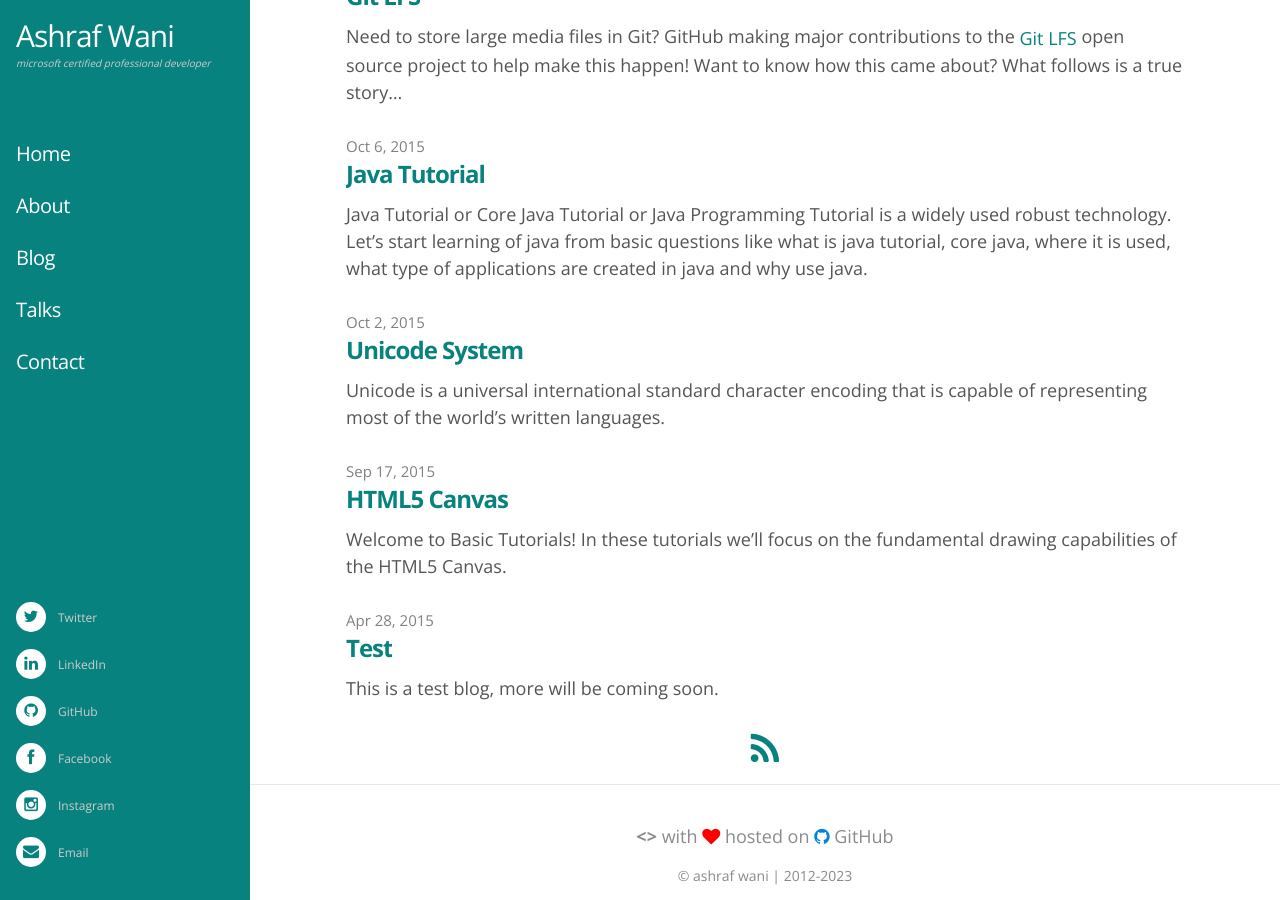
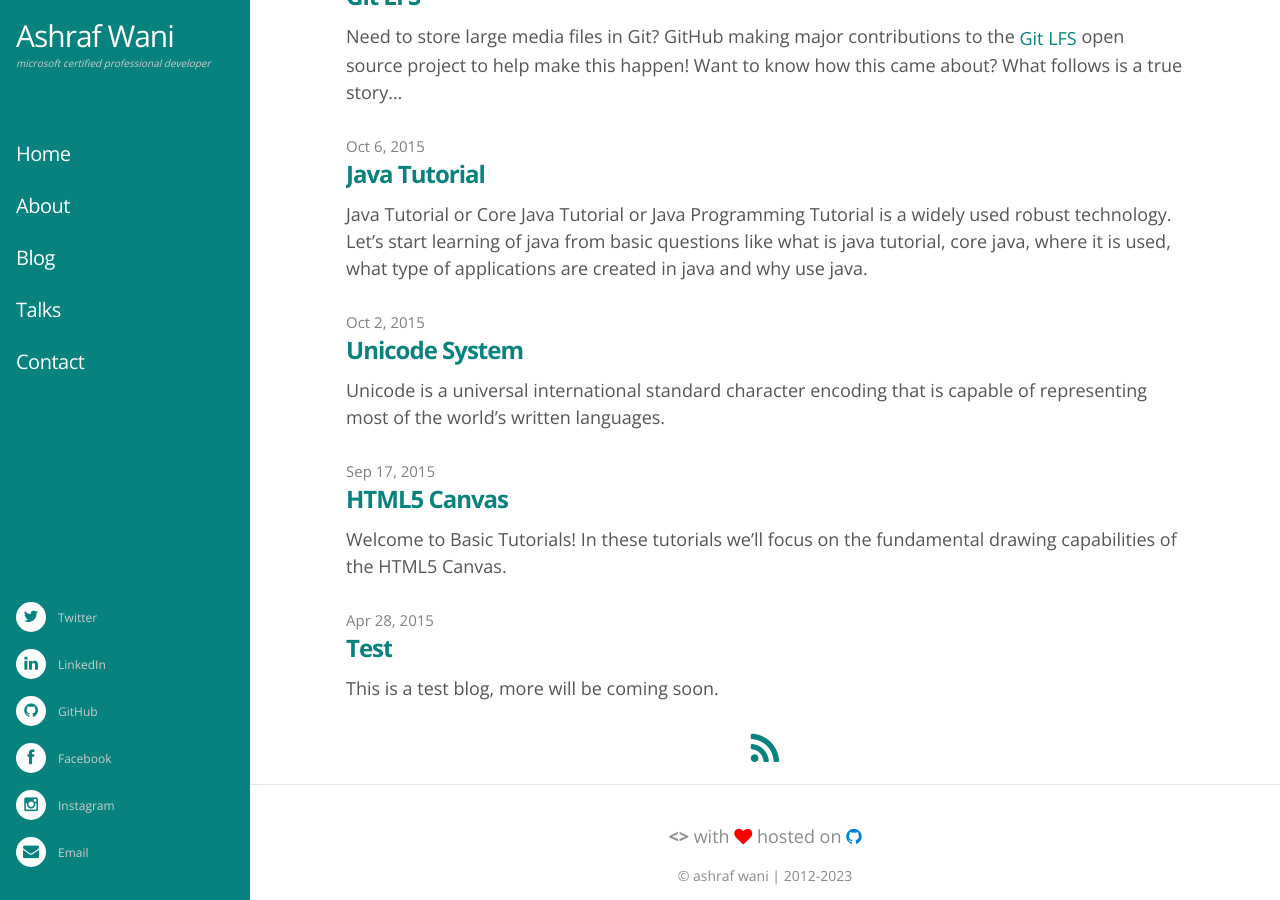
Before and after one commit to ashrafwani/ashrafwani.github.io, a Jekyll site: the page built from index.html, in a window 1280 px wide and 900 px high, scrolled down 1350 px. Built offline with Jekyll 4.4.1, drawn with Linux system fonts in a browser that asks for light colours; nearby versions of some CDN libraries; some web fonts are replaced; a script that is not in the unit is left out; comment, search, counter and statistics services are not loaded.

Commit message:
Update footer.html

```diff
--- a/_includes/footer.html
+++ b/_includes/footer.html
@@ -1,7 +1,7 @@
 <footer class="site-footer">
   <div class="wrap">
     <div class="footer-info column">
-      <p class="text"><b> <> </b>with <i class="fa fa-heart"></i> hosted on <i class="fa fa-github"></i> GitHub</p>
+      <p class="text"><b> <> </b>with <i class="fa fa-heart"></i> hosted on <i class="fa fa-github"></i></p>
     </div>
     <h2 class="footer-heading">&copy; {{ site.title }} | 2012-2023</h2>
   </div>
```
